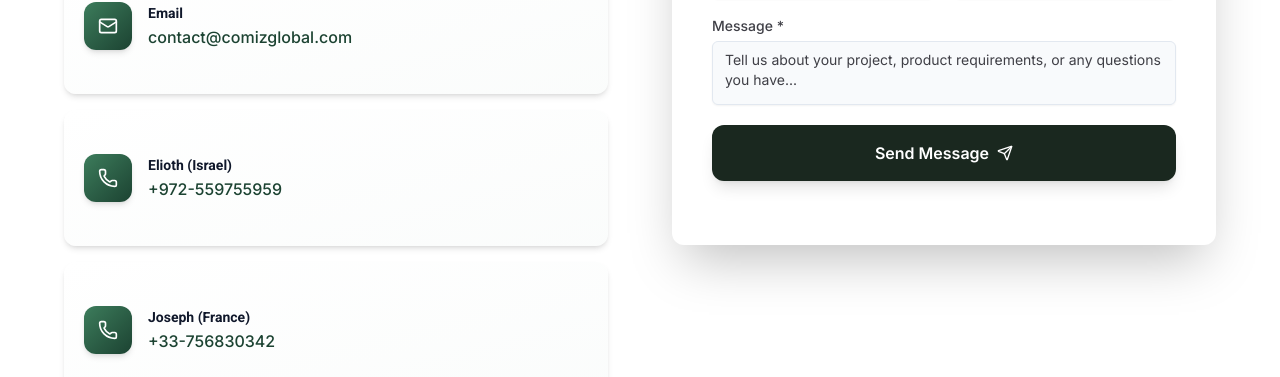
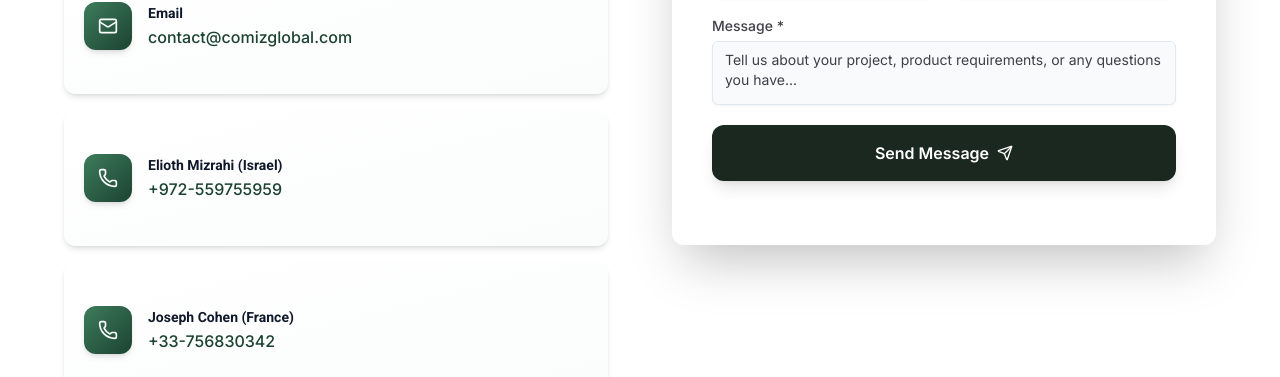
Before and after one commit to comizglobal/website, a Next.js app: page /contact in a window 1280 px wide. Shown: the part 1000-1377 px from the top of the page. Built offline with nearby package versions, Linux system fonts and the light colour scheme.

Commit message:
fix missing lastname

```diff
--- a/app/contact/page.tsx
+++ b/app/contact/page.tsx
@@ -93,14 +93,14 @@ export default function ContactPage() {
     },
     {
       icon: Phone,
-      title: "Elioth (Israel)",
+      title: "Elioth Mizrahi (Israel)",
       content: "+972-559755959",
       href: "tel:+972559755959",
       isLink: true,
     },
     {
       icon: Phone,
-      title: "Joseph (France)",
+      title: "Joseph Cohen (France)",
       content: "+33-756830342",
       href: "tel:+33756830342",
       isLink: true,
```
